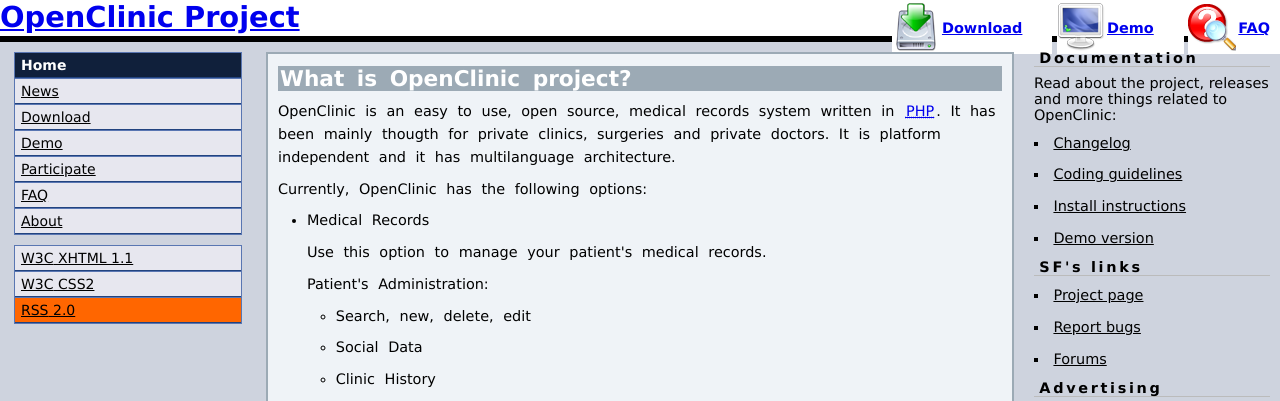
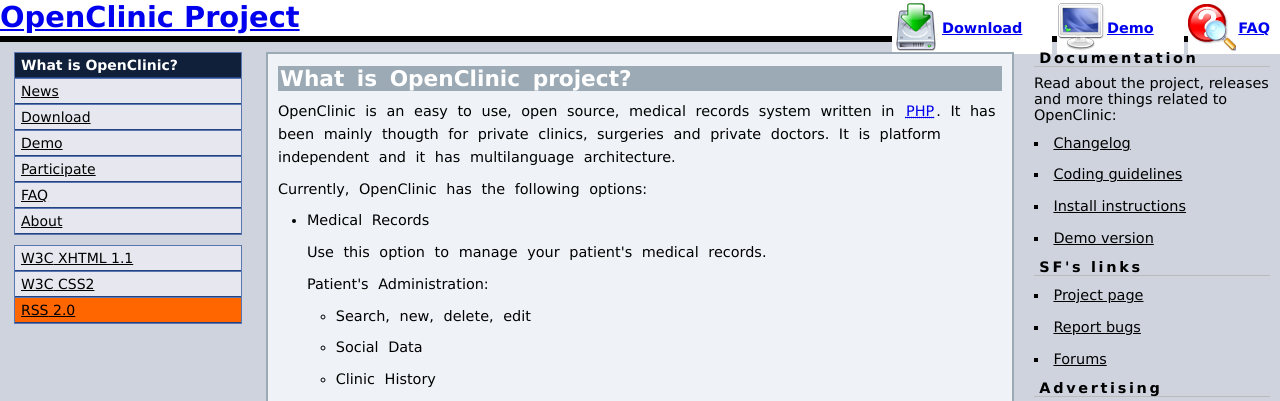
Before and after one commit to jact/openclinic-website, a PHP site: page /index.php in a window 1280 px wide. Shown: the top 401 px of the page. Run offline with PHP 8.4, Linux system fonts and the light colour scheme.

Commit message:
Se cambia el texto de la primera opción de menú (mejora semántica). Se añade un identificador a la lista de enlaces para especificar reglas CSS.

```diff
--- a/navbar.php
+++ b/navbar.php
@@ -9,7 +9,7 @@
  * @package   OpenClinic Web Site
  * @copyright 2002-2009 jact
  * @license   http://creativecommons.org/licenses/by/2.0/
- * @version   CVS: $Id: navbar.php,v 1.3 2009/01/06 15:04:06 David Bowman Exp $
+ * @version   CVS: $Id: navbar.php,v 1.4 2009/01/10 14:39:00 David Bowman Exp $
  * @author    jact <openclinic@gmail.com>
  */
 
@@ -19,11 +19,11 @@
     exit();
   }
 
-  echo "<ul>\n";
+  echo '<ul id="navbar">' . "\n";
 
   echo ($nav == "home")
-    ? '<li title="You are here"><strong>' . "Home" . '</strong>'
-    : '<li><a href="./index.php">' . "Home" . '</a>';
+    ? '<li title="You are here"><strong>' . "What is OpenClinic?" . '</strong>'
+    : '<li><a href="./index.php">' . "What is OpenClinic?" . '</a>';
   echo "</li>\n";
 
   echo ($nav == "news")
```
